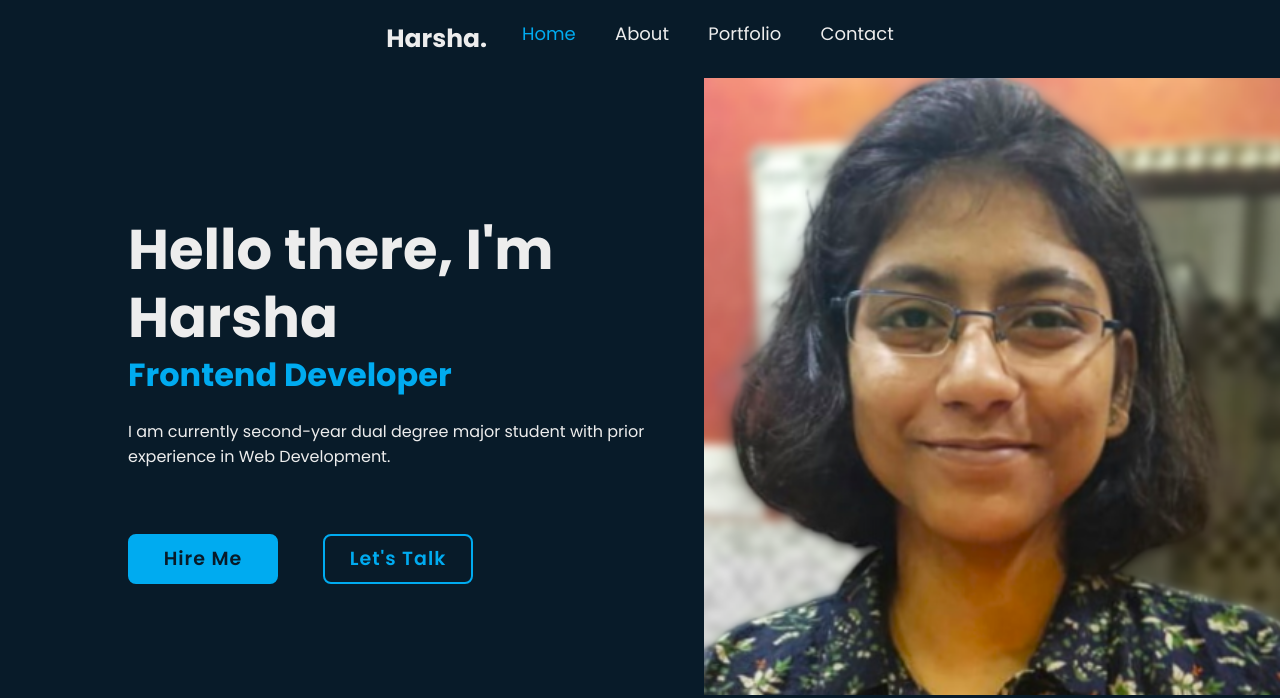
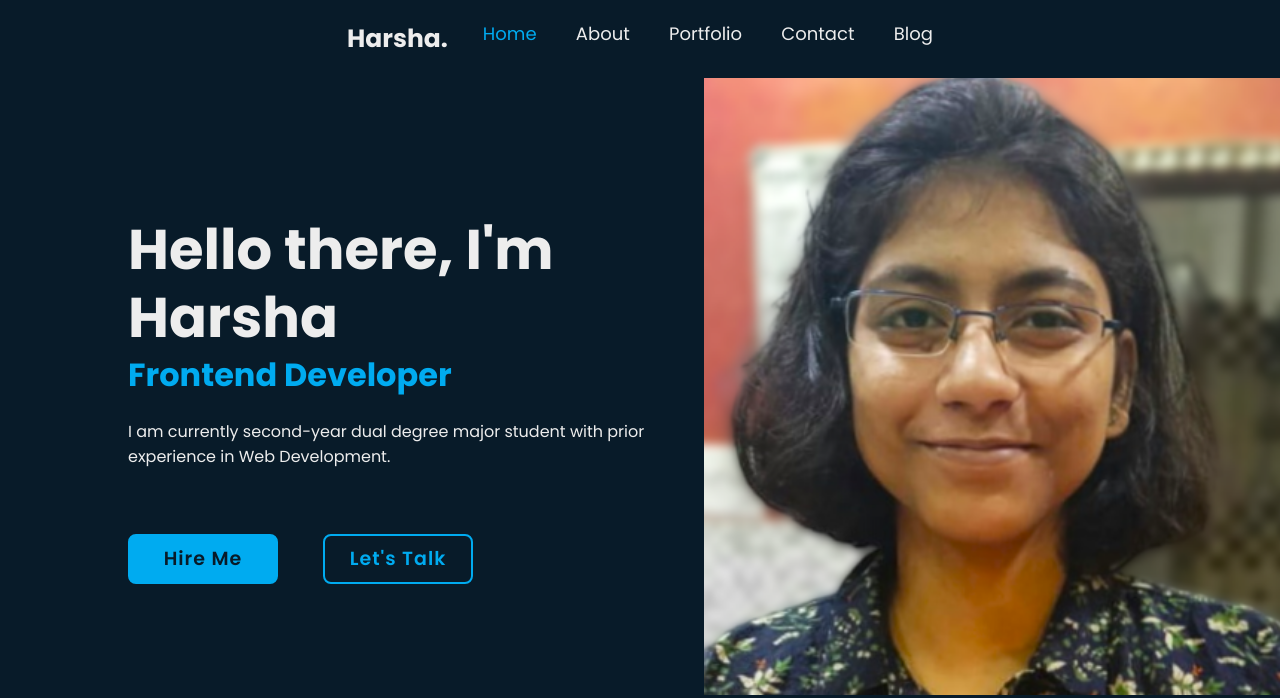
Before and after one commit to yellowflickerbeat/LandingPage, a plain HTML site: page index.html in a window 1280 px wide. Shown: the top 698 px of the page. Drawn offline with nearby package versions, Linux system fonts and the light colour scheme.

Commit message:
Update index.html
Done

```diff
--- a/index.html
+++ b/index.html
@@ -18,6 +18,7 @@
             <a href="https://github.com/yellowflickerbeat">About</a>
             <a href="https://drive.google.com/file/d/1lViHPZkSRxL15wINgIuX6JqTTmWv4eGo/view?usp=drivesdk">Portfolio</a>
             <a href="contact.html">Contact</a>
+            <a href="https://wordpress.com/">Blog</a>
         </nav>
     </header>
 
```
